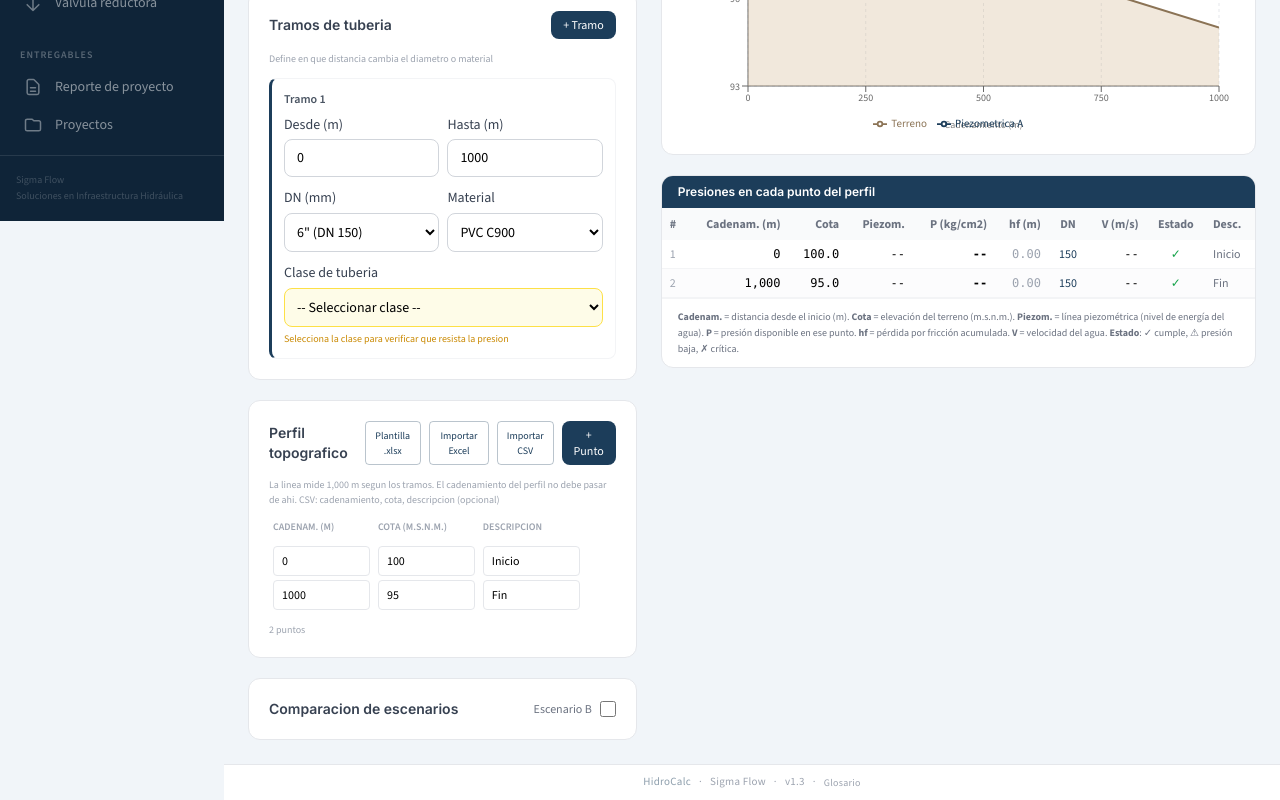
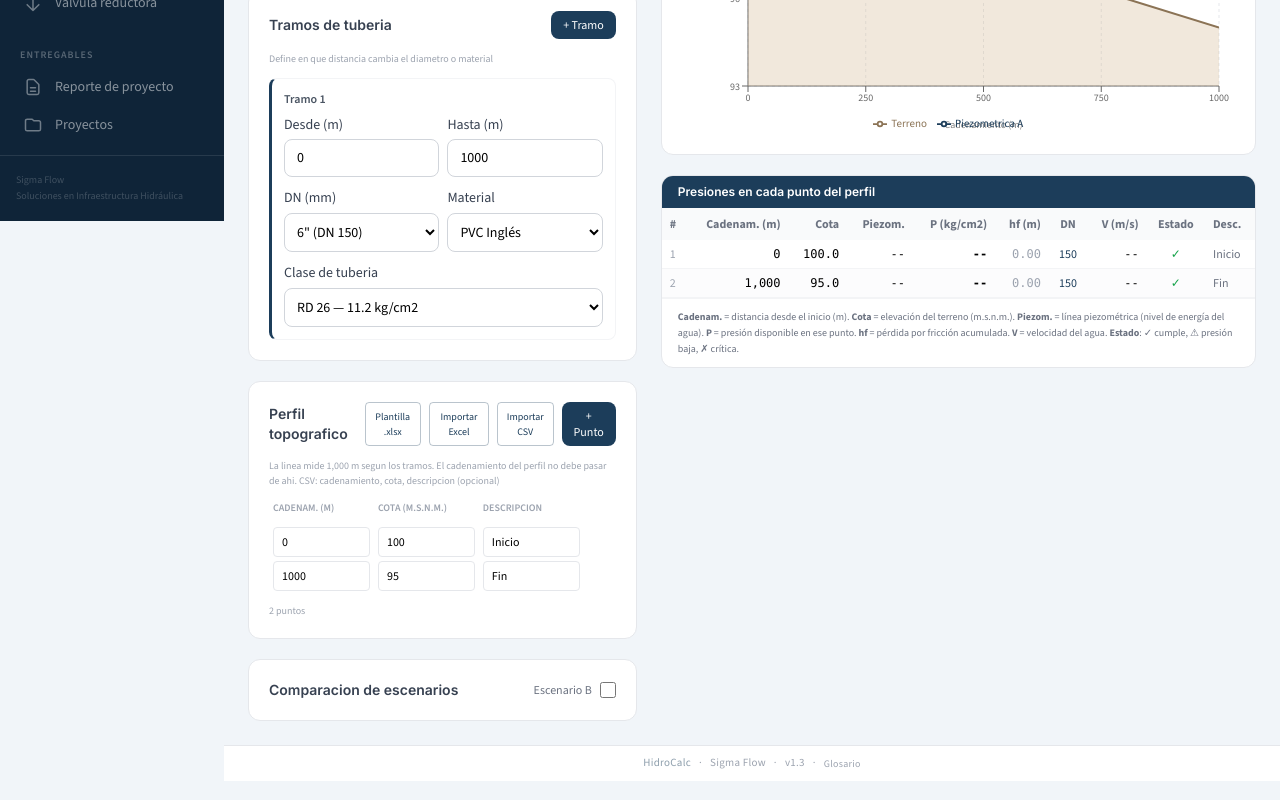
Before and after one commit to simexco/hidrocalc, a Next.js app: page /perfil in a window 1280 px wide. Shown: the part 742-1542 px from the top of the page. Built offline with nearby package versions, Linux system fonts and the light colour scheme.

Commit message:
Predeterminar PVC Ingles RD 26 en todos los modulos (MATERIALS, proyecto, conduccion, golpe, impulsion, despiece) en vez de PVC C900

```diff
--- a/src/app/(modules)/despiece/page.tsx
+++ b/src/app/(modules)/despiece/page.tsx
@@ -37,7 +37,7 @@ export default function DespiecePage() {
       const proj = useProjectStore.getState().project;
       if (proj.proyecto && !saved?.projectName) setProjectName(proj.proyecto);
       if (proj.diametroInterior != null || proj.material) {
-        setTramos([{ id: uuid(), name: "Tramo 1", DN: proj.diametroInterior ?? 150, material: proj.material || "PVC C900" }]);
+        setTramos([{ id: uuid(), name: "Tramo 1", DN: proj.diametroInterior ?? 150, material: proj.material || "PVC Inglés" }]);
       }
     }
     // eslint-disable-next-line react-hooks/exhaustive-deps
@@ -71,7 +71,7 @@ export default function DespiecePage() {
   }, [listaPorTramo, accsPorTramo, tramos, patchProject]);
 
   const addTramo = () => {
-    setTramos((prev) => [...prev, { id: uuid(), name: `Tramo ${prev.length + 1}`, DN: 150, material: "PVC C900" }]);
+    setTramos((prev) => [...prev, { id: uuid(), name: `Tramo ${prev.length + 1}`, DN: 150, material: "PVC Inglés" }]);
   };
   const updateTramo = (id: string, patch: Partial<DespieceTramo>) => {
     setTramos((prev) => prev.map((t) => (t.id === id ? { ...t, ...patch } : t)));
--- a/src/app/(modules)/golpe-ariete/page.tsx
+++ b/src/app/(modules)/golpe-ariete/page.tsx
@@ -95,15 +95,15 @@ export default function GolpeArietePage() {
       });
       return;
     }
-    // Sin datos propios: ligar caudal, presion y tuberia del proyecto activo
+    // Sin datos propios: tuberia por defecto PVC Inglés RD 26 (o lo del proyecto si existe),
+    // y ligar caudal/presion del proyecto activo.
     const p = useProjectStore.getState().project;
-    if (p.q_ls == null && p.presionMaxLinea == null && p.longitud == null) return;
     prefillingRef.current = true;
+    const m = matchGolpeCatalog(p.material || "PVC Inglés", p.diametroInterior, p.clase || "RD 26");
+    if (m) { setSelectedCatalog(m.gi); setSelectedSize(m.si); setSelectedClass(m.ci); }
     if (p.q_ls != null) { setVelMode("caudal"); setCaudalQ(p.q_ls); }
     if (p.presionMaxLinea != null) setInput("P0", Math.round(p.presionMaxLinea * 10) / 10);
     if (p.longitud != null) setInput("L", p.longitud);
-    const m = matchGolpeCatalog(p.material, p.diametroInterior, p.clase);
-    if (m) { setSelectedCatalog(m.gi); setSelectedSize(m.si); setSelectedClass(m.ci); }
     setTimeout(() => { prefillingRef.current = false; }, 0);
     // eslint-disable-next-line react-hooks/exhaustive-deps
   }, []);
--- a/src/app/(modules)/impulsion/page.tsx
+++ b/src/app/(modules)/impulsion/page.tsx
@@ -22,7 +22,7 @@ const defaults: PumpLineInputs = {
   L: null,
   DN_mm: null,
   C: 150,
-  materialName: "PVC C900",
+  materialName: "PVC Inglés",
   hmPercent: 10,
   eficienciaBomba: 0.70,
   eficienciaMotor: 0.90,
--- a/src/app/(modules)/perfil/page.tsx
+++ b/src/app/(modules)/perfil/page.tsx
@@ -30,14 +30,14 @@ export default function PerfilPage() {
     { id: uuid(), dist: 1000, cota: 95, desc: "Fin" },
   ]);
   const [tramos, setTramos] = useState<ProfileTramo[]>([
-    { id: uuid(), distFrom: 0, distTo: 1000, DN_mm: 150, C: MATERIALS[0].c, materialName: MATERIALS[0].name },
+    { id: uuid(), distFrom: 0, distTo: 1000, DN_mm: 150, C: MATERIALS[0].c, materialName: MATERIALS[0].name, pipeClass: "RD 26", PN_bar: 11.0 },
   ]);
   const [results, setResults] = useState<ProfileResults | null>(null);
   const [calcMode, setCalcMode] = useState<'verificar' | 'calcularP1'>('verificar');
   const [computedP1, setComputedP1] = useState<number | null>(null);
   const [showScenarioB, setShowScenarioB] = useState(false);
   const [tramosB, setTramosB] = useState<ProfileTramo[]>([
-    { id: uuid(), distFrom: 0, distTo: 1000, DN_mm: 150, C: MATERIALS[0].c, materialName: MATERIALS[0].name },
+    { id: uuid(), distFrom: 0, distTo: 1000, DN_mm: 150, C: MATERIALS[0].c, materialName: MATERIALS[0].name, pipeClass: "RD 26", PN_bar: 11.0 },
   ]);
   const [resultsB, setResultsB] = useState<ProfileResults | null>(null);
   const debounceRef = useRef<ReturnType<typeof setTimeout>>(undefined);
@@ -144,12 +144,12 @@ export default function PerfilPage() {
       { id: uuid(), dist: 1000, cota: 95, desc: "Fin" },
     ]);
     setTramos([
-      { id: uuid(), distFrom: 0, distTo: 1000, DN_mm: 150, C: MATERIALS[0].c, materialName: MATERIALS[0].name },
+      { id: uuid(), distFrom: 0, distTo: 1000, DN_mm: 150, C: MATERIALS[0].c, materialName: MATERIALS[0].name, pipeClass: "RD 26", PN_bar: 11.0 },
     ]);
     setCalcMode('verificar');
     setComputedP1(null);
     setShowScenarioB(false);
-    setTramosB([{ id: uuid(), distFrom: 0, distTo: 1000, DN_mm: 150, C: MATERIALS[0].c, materialName: MATERIALS[0].name }]);
+    setTramosB([{ id: uuid(), distFrom: 0, distTo: 1000, DN_mm: 150, C: MATERIALS[0].c, materialName: MATERIALS[0].name, pipeClass: "RD 26", PN_bar: 11.0 }]);
     setResultsB(null);
   };
 
@@ -170,7 +170,7 @@ export default function PerfilPage() {
   const addTramo = () => {
     const last = tramos[tramos.length - 1];
     const from = last?.distTo ?? 0;
-    setTramos([...tramos, { id: uuid(), distFrom: from, distTo: from + 1000, DN_mm: last?.DN_mm ?? 150, C: last?.C ?? MATERIALS[0].c, materialName: last?.materialName ?? MATERIALS[0].name }]);
+    setTramos([...tramos, { id: uuid(), distFrom: from, distTo: from + 1000, DN_mm: last?.DN_mm ?? 150, C: last?.C ?? MATERIALS[0].c, materialName: last?.materialName ?? MATERIALS[0].name, pipeClass: last?.pipeClass ?? "RD 26", PN_bar: last?.PN_bar ?? 11.0 }]);
   };
   const removeTramo = (id: string) => {
     if (tramos.length <= 1) return;
@@ -220,7 +220,7 @@ export default function PerfilPage() {
   const addTramoB = () => {
     const last = tramosB[tramosB.length - 1];
     const from = last?.distTo ?? 0;
-    setTramosB([...tramosB, { id: uuid(), distFrom: from, distTo: from + 1000, DN_mm: last?.DN_mm ?? 150, C: last?.C ?? MATERIALS[0].c, materialName: last?.materialName ?? MATERIALS[0].name }]);
+    setTramosB([...tramosB, { id: uuid(), distFrom: from, distTo: from + 1000, DN_mm: last?.DN_mm ?? 150, C: last?.C ?? MATERIALS[0].c, materialName: last?.materialName ?? MATERIALS[0].name, pipeClass: last?.pipeClass ?? "RD 26", PN_bar: last?.PN_bar ?? 11.0 }]);
   };
   const removeTramoB = (id: string) => {
     if (tramosB.length <= 1) return;
--- a/src/lib/constants.ts
+++ b/src/lib/constants.ts
@@ -26,9 +26,9 @@ export const STANDARD_DNS_LABELED = [
 // ── Materials with Hazen-Williams C ──
 // Names match the pipe catalog in Golpe de Ariete for consistency
 export const MATERIALS = [
+  { name: "PVC Inglés", c: 150 },
   { name: "PVC C900", c: 150 },
   { name: "PVC Métrico", c: 150 },
-  { name: "PVC Inglés", c: 150 },
   { name: "HDPE", c: 150 },
   { name: "Hierro dúctil", c: 130 },
   { name: "Acero", c: 120 },
--- a/src/store/projectStore.ts
+++ b/src/store/projectStore.ts
@@ -18,7 +18,7 @@ export const emptyProject: ActiveProject = {
   proyecto: "", localidad: "", fecha: "", folio: "", elaboro: "",
   poblacion: null, proyectarCrecimiento: false, periodoDiseno: 20, dotacion: 150, cmd: 1.4, cmh: 2.0, horasTanque: 14.3,
   q_ls: null, longitud: null, desnivel: null, presionRequerida: 10,
-  material: "PVC C900", dn: "", clase: "", diametroInterior: null, c: 150,
+  material: "PVC Inglés", dn: "", clase: "RD 26", diametroInterior: null, c: 150,
   presionMaxLinea: null, pnLinea: null, p1: null, presionFinalLinea: null,
   vertices: [], valvulas: [],
   incluyeBombeo: false, he: null, eficiencia: 70,
```
